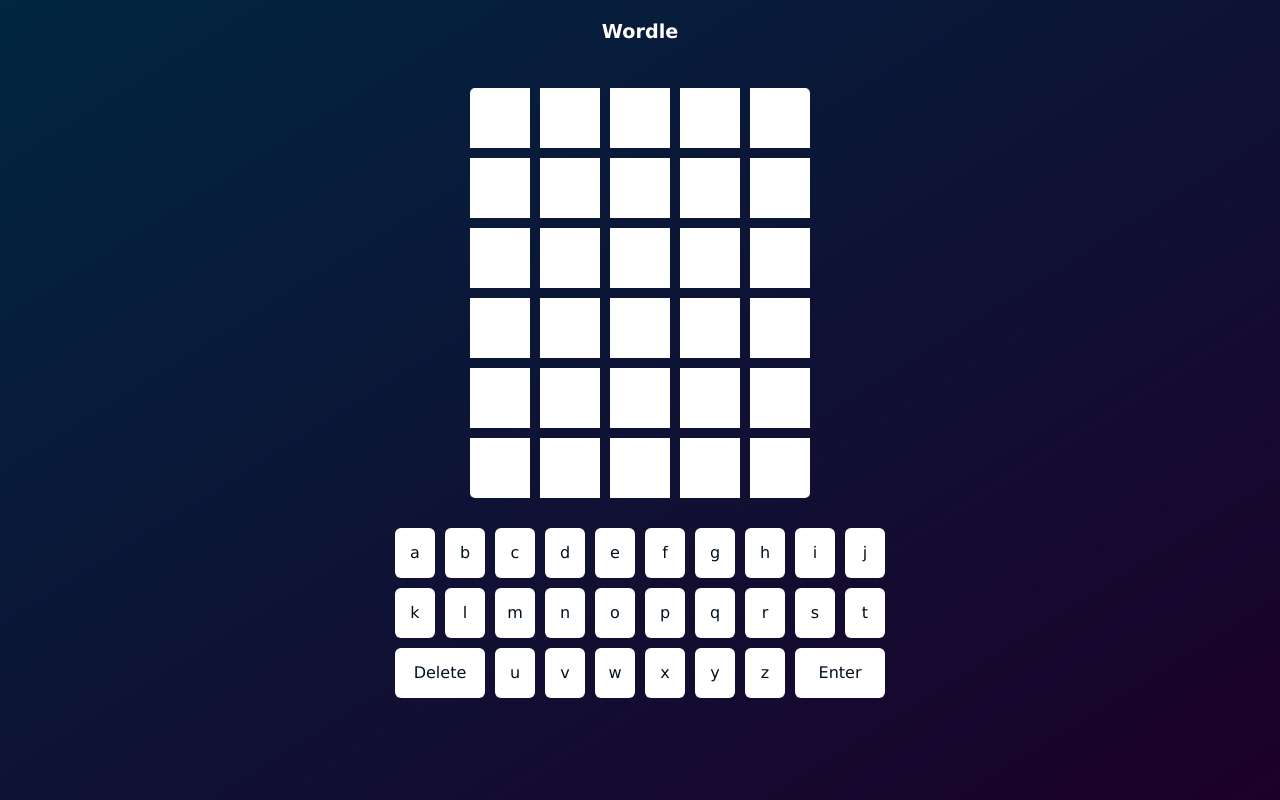
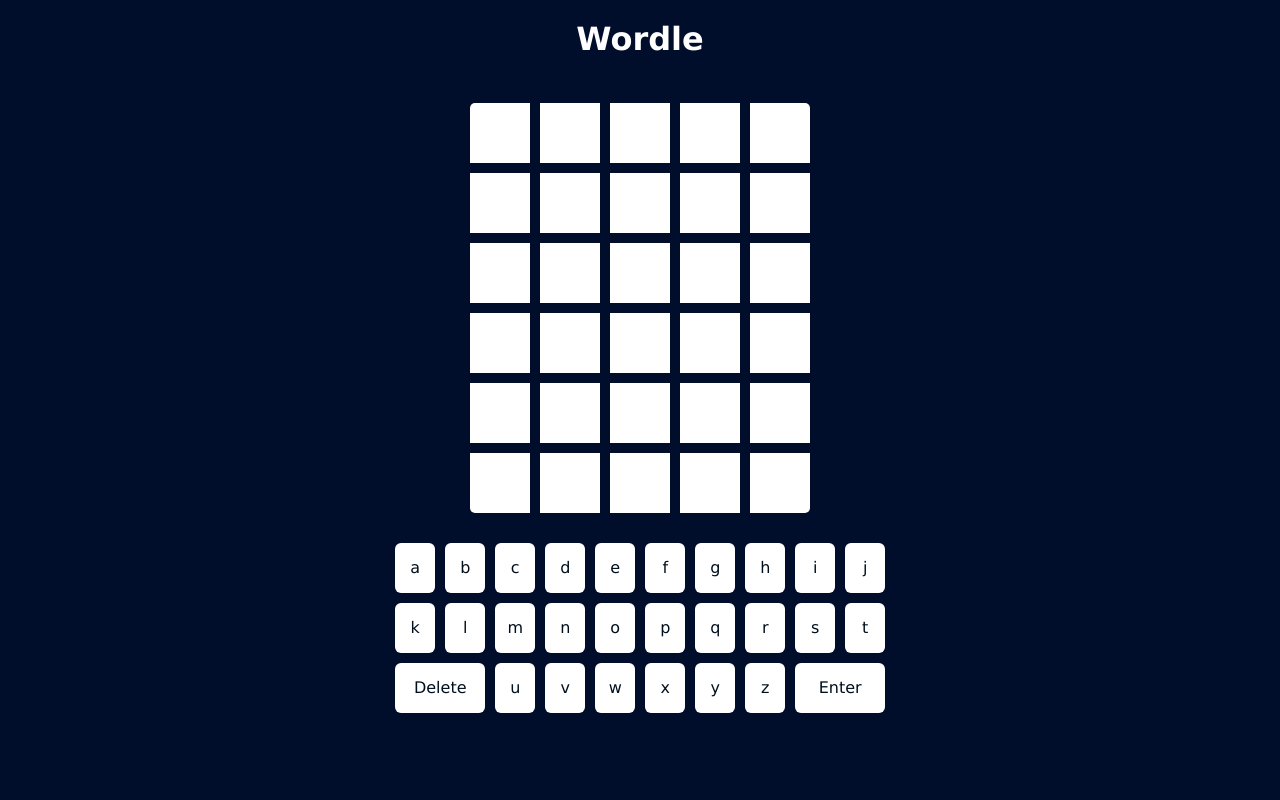
Before and after one commit to dimitrifrazao/wordle_front, a React (Vite) app: page / in a window 1280 px wide. Built offline with nearby package versions, Linux system fonts and the light colour scheme; no server answers.

Commit message:
changing wordle api to http

```diff
--- a/src/App.tsx
+++ b/src/App.tsx
@@ -1,7 +1,7 @@
 import { useEffect, useState } from "react";
 import Wordle from "./components/Wordle";
 
-export const wordle_end_point = "https://44.218.136.154:5000/wordle";
+export const wordle_end_point = "http://44.218.136.154:5000/wordle";
 const invalid_user_id = "invalid_user_id";
 
 function App(): JSX.Element {
--- a/src/index.css
+++ b/src/index.css
@@ -11,7 +11,7 @@
 
   --var_light: #ffffff;
   --var_medium: rgb(143, 143, 143);
-  --var_dark: rgb(0, 38, 65);
+  --var_dark: rgb(0, 14, 44);
   --var_dark2: rgb(28, 0, 41);
   --var_darker: rgb(0, 15, 28);
 }
@@ -22,14 +22,10 @@
   margin: 0;
   padding: 0;
   height: 100vh;
-  background: linear-gradient(
-    to bottom right,
-    var(--var_dark),
-    var(--var_dark2)
-  );
+  background: var(--var_dark);
 }
 h1 {
-  font-size: 1.2em;
+  font-size: 2em;
   font-family: var(--font-family);
   padding: 20px 0;
   margin: 0 0 20px 0;
@@ -89,6 +85,9 @@
 .keypad {
   max-width: 500px;
   margin: 20px auto;
+  position: absolute;
+  left: 0;
+  animation: move_left_to_right 0.5s ease-in-out forwards;
 }
 .keypad > div {
   margin: 5px;
@@ -101,7 +100,6 @@
   line-height: 50px;
   user-select: none;
   transition: transform 0.2s ease;
-  animation-iteration-count: 1;
 }
 .keypad > div.green {
   background: var(--var_green);
@@ -245,6 +243,17 @@
   }
 }
 
+@keyframes move_left_to_right {
+  0% {
+    left: calc(49% - 250px);
+    opacity: 0;
+  }
+  100% {
+    left: calc(50% - 250px);
+    opacity: 1;
+  }
+}
+
 #replay_button {
   display: inline-block;
   padding: 10px 20px;
```
